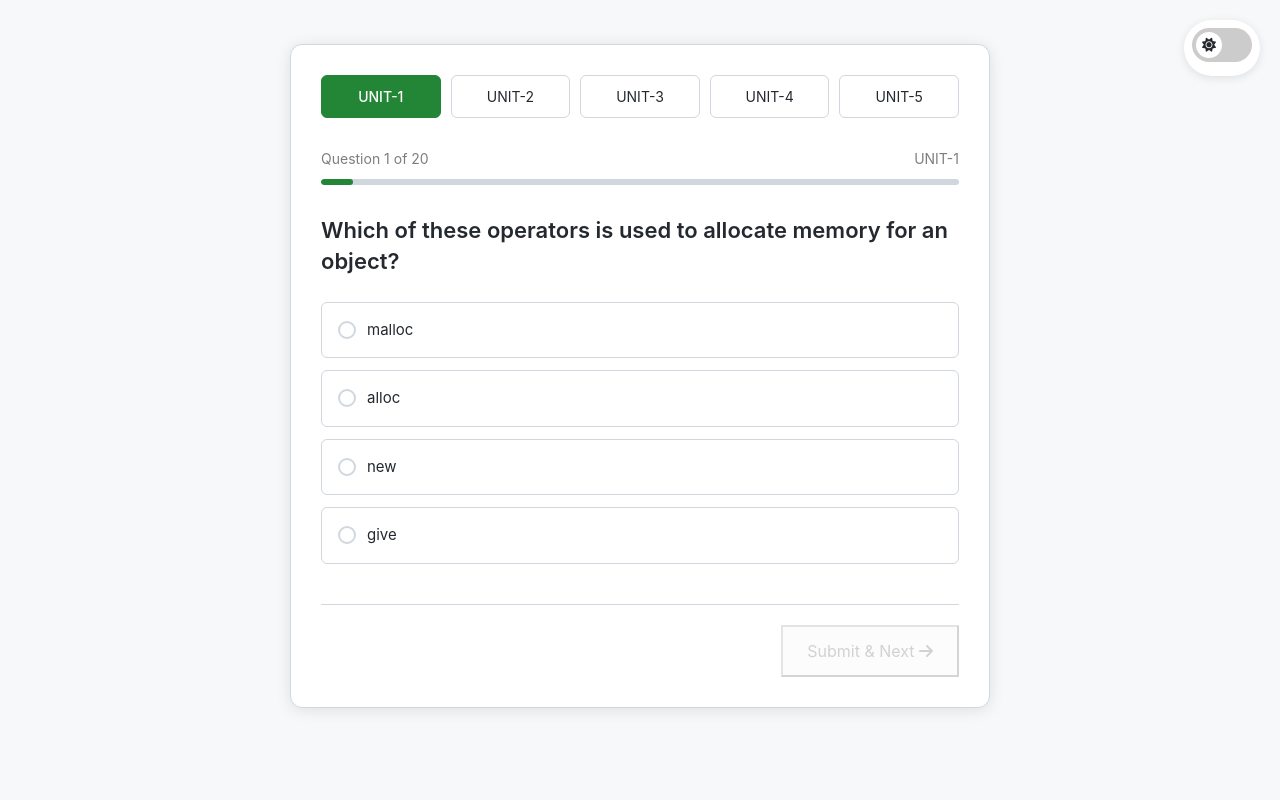
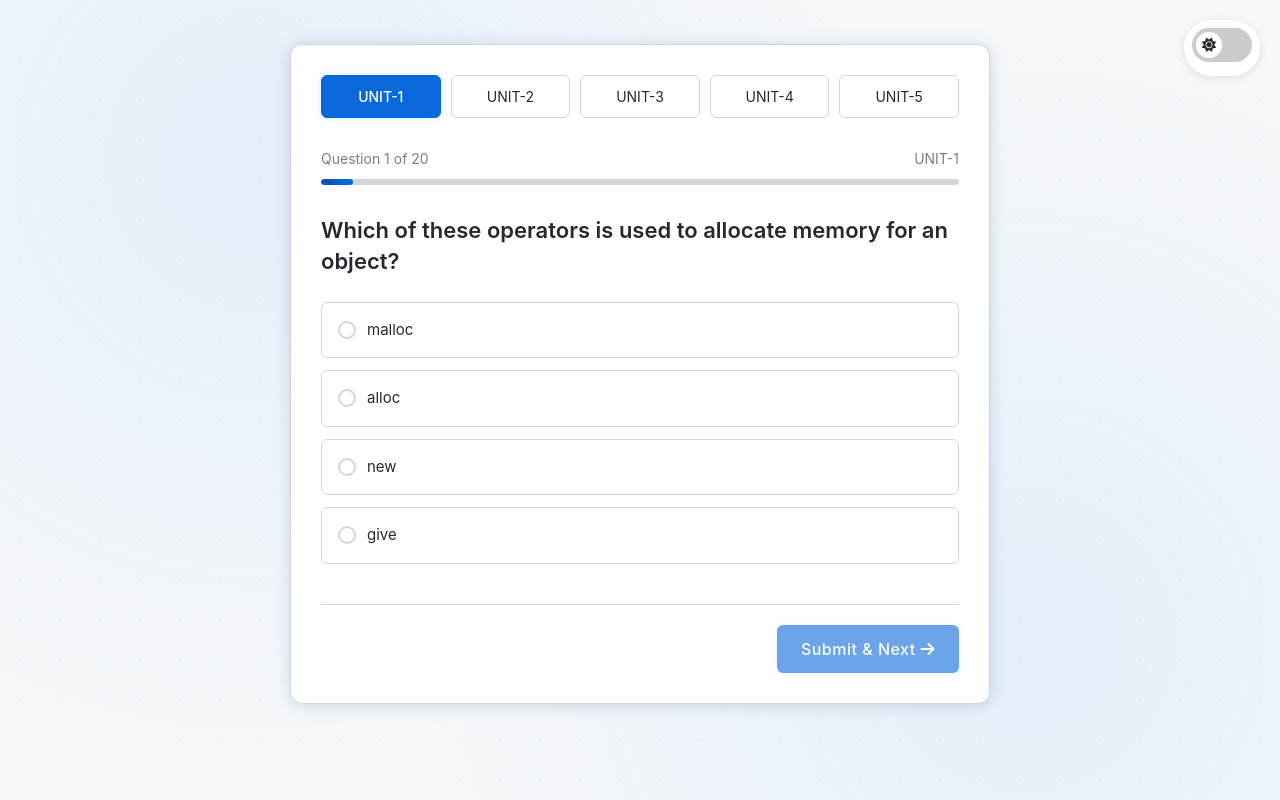
Before and after one commit to MadhavDGS/Online-Quiz-System---Web-Programming, a Flask app: page / in a window 1280 px wide. Run offline with Flask 3, Linux system fonts and the light colour scheme.

Commit message:
Update theme to GitHub space theme with blue accents

```diff
--- a/templates/index.html
+++ b/templates/index.html
@@ -8,26 +8,28 @@
     <link rel="stylesheet" href="https://cdnjs.cloudflare.com/ajax/libs/font-awesome/6.0.0/css/all.min.css">
     <style>
         :root {
-            --mint-green: #238636;  /* GitHub green */
-            --light-gray: #0d1117;  /* GitHub dark background */
-            --dark-text: #c9d1d9;   /* GitHub light text */
-            --card-bg: #161b22;     /* GitHub darker card background */
+            --github-blue: #58a6ff;    /* GitHub blue */
+            --github-blue-hover: #1f6feb; /* GitHub blue hover */
+            --light-gray: #0d1117;     /* GitHub dark background */
+            --dark-text: #c9d1d9;      /* GitHub light text */
+            --card-bg: #161b22;        /* GitHub darker card background */
             --card-shadow: 0 2px 15px rgba(0,0,0,0.3);
-            --border-color: #30363d; /* GitHub border color */
-            --hover-bg: #21262d;    /* GitHub hover background */
+            --border-color: #30363d;   /* GitHub border color */
+            --hover-bg: #21262d;       /* GitHub hover background */
             --progress-bar-bg: #30363d;
             --correct-color: #238636;   /* GitHub success green */
             --wrong-color: #f85149;     /* GitHub error red */
         }
 
         [data-theme="light"] {
-            --mint-green: #238636;
-            --light-gray: #f6f8fa;    /* GitHub light mode background */
-            --dark-text: #24292f;      /* GitHub dark text */
+            --github-blue: #0969da;     /* GitHub blue for light theme */
+            --github-blue-hover: #0550ae;
+            --light-gray: #f6f8fa;      /* GitHub light mode background */
+            --dark-text: #24292f;       /* GitHub dark text */
             --card-bg: white;
             --card-shadow: 0 2px 15px rgba(0,0,0,0.1);
-            --border-color: #d0d7de;   /* GitHub light mode border */
-            --hover-bg: #f6f8fa;       /* GitHub light mode hover */
+            --border-color: #d0d7de;    /* GitHub light mode border */
+            --hover-bg: #f6f8fa;        /* GitHub light mode hover */
             --progress-bar-bg: #d0d7de;
         }
 
@@ -47,10 +49,11 @@
             background-color: var(--card-bg);
             border-radius: 12px;
             padding: 30px;
-            box-shadow: var(--card-shadow);
+            box-shadow: var(--card-shadow),
+                       0 0 20px rgba(88, 166, 255, 0.1);
             max-width: 700px;
             margin: 0 auto;
-            transition: background-color 0.3s ease, box-shadow 0.3s ease;
+            transition: all 0.3s ease;
             border: 1px solid var(--border-color);
         }
 
@@ -156,7 +159,10 @@
 
         .progress-bar .fill {
             height: 100%;
-            background-color: var(--mint-green);
+            background-color: var(--github-blue);
+            background-image: linear-gradient(45deg, var(--github-blue) 25%, var(--github-blue-hover) 50%, var(--github-blue) 75%);
+            background-size: 200% 100%;
+            animation: shimmer 2s linear infinite;
             border-radius: 3px;
             width: 0;
             transition: width 0.3s ease;
@@ -193,8 +199,8 @@
         }
 
         .unit-btn.active {
-            background-color: var(--mint-green);
-            border-color: var(--mint-green);
+            background-color: var(--github-blue);
+            border-color: var(--github-blue);
             color: white;
             font-weight: 500;
         }
@@ -322,12 +325,19 @@
         }
 
         .submit-btn {
+            background-color: var(--github-blue);
+            border: none;
+            border-radius: 6px;
+            padding: 12px 24px;
+            color: white;
+            transition: all 0.3s ease;
+            font-weight: 500;
+            letter-spacing: 0.5px;
             min-width: 150px;
-            padding: 12px 24px;
         }
 
         .submit-btn:hover:not(:disabled) {
-            background-color: #2ea043;
+            background-color: var(--github-blue-hover);
             transform: translateY(-2px);
         }
 
@@ -553,10 +568,24 @@
             width: 100%;
             height: 100%;
             pointer-events: none;
-            background-image: radial-gradient(circle at center, rgba(255,255,255,0.1) 0%, transparent 8%);
-            background-size: 50px 50px;
-            animation: twinkle 4s infinite;
+            background-image:
+                radial-gradient(circle at 20% 20%, rgba(88, 166, 255, 0.1) 0%, transparent 50%),
+                radial-gradient(circle at 80% 80%, rgba(88, 166, 255, 0.1) 0%, transparent 50%);
             z-index: -1;
+        }
+
+        @keyframes shimmer {
+            0% { background-position: 200% 0; }
+            100% { background-position: -200% 0; }
+        }
+
+        /* Add subtle glow to buttons */
+        .submit-btn, .unit-btn.active {
+            box-shadow: 0 0 10px rgba(88, 166, 255, 0.2);
+        }
+
+        .submit-btn:hover, .unit-btn.active:hover {
+            box-shadow: 0 0 15px rgba(88, 166, 255, 0.3);
         }
     </style>
 </head>
```
Also changed, not shown: other parts of templates/index.html (+21 -19 lines).
